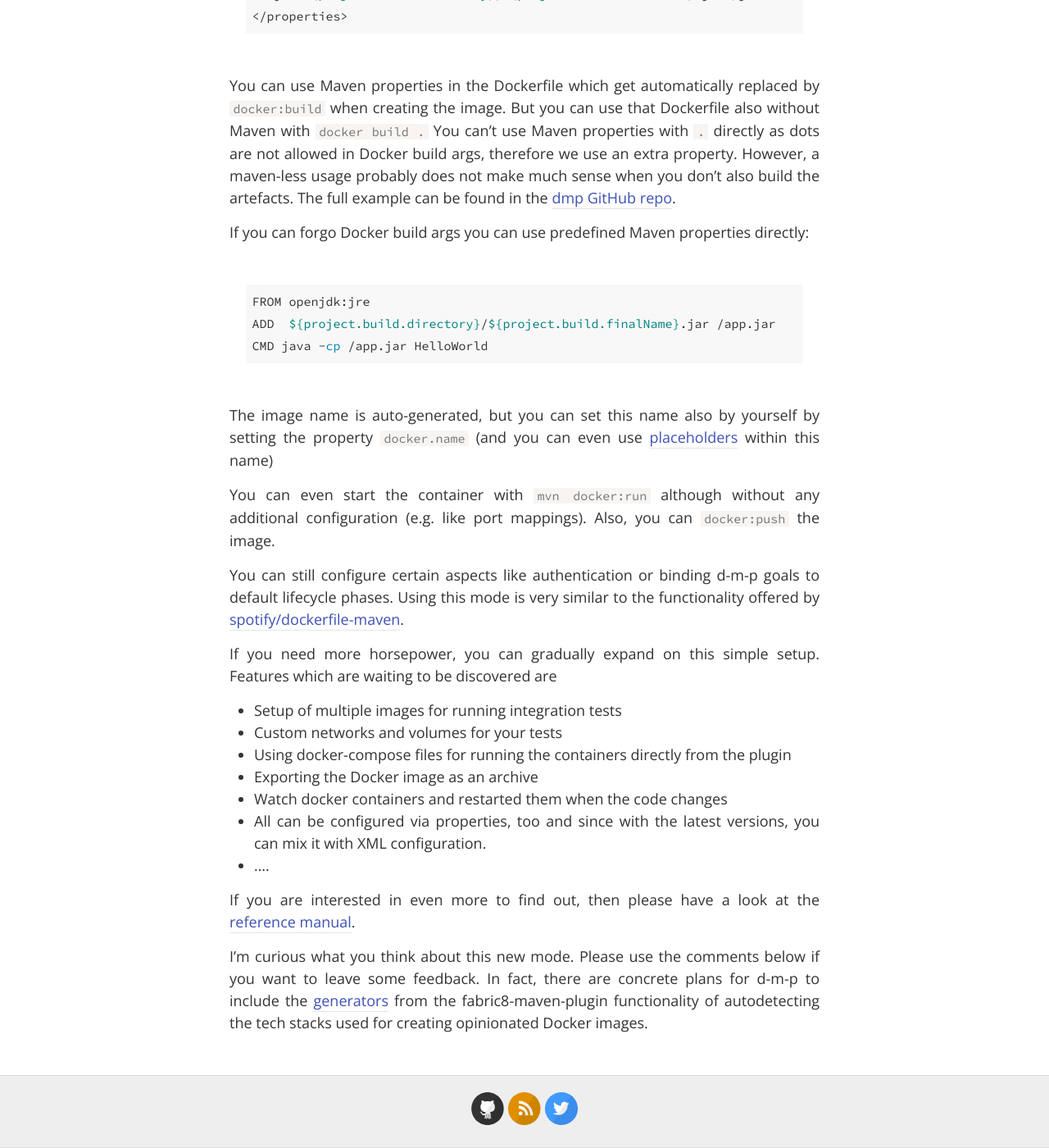
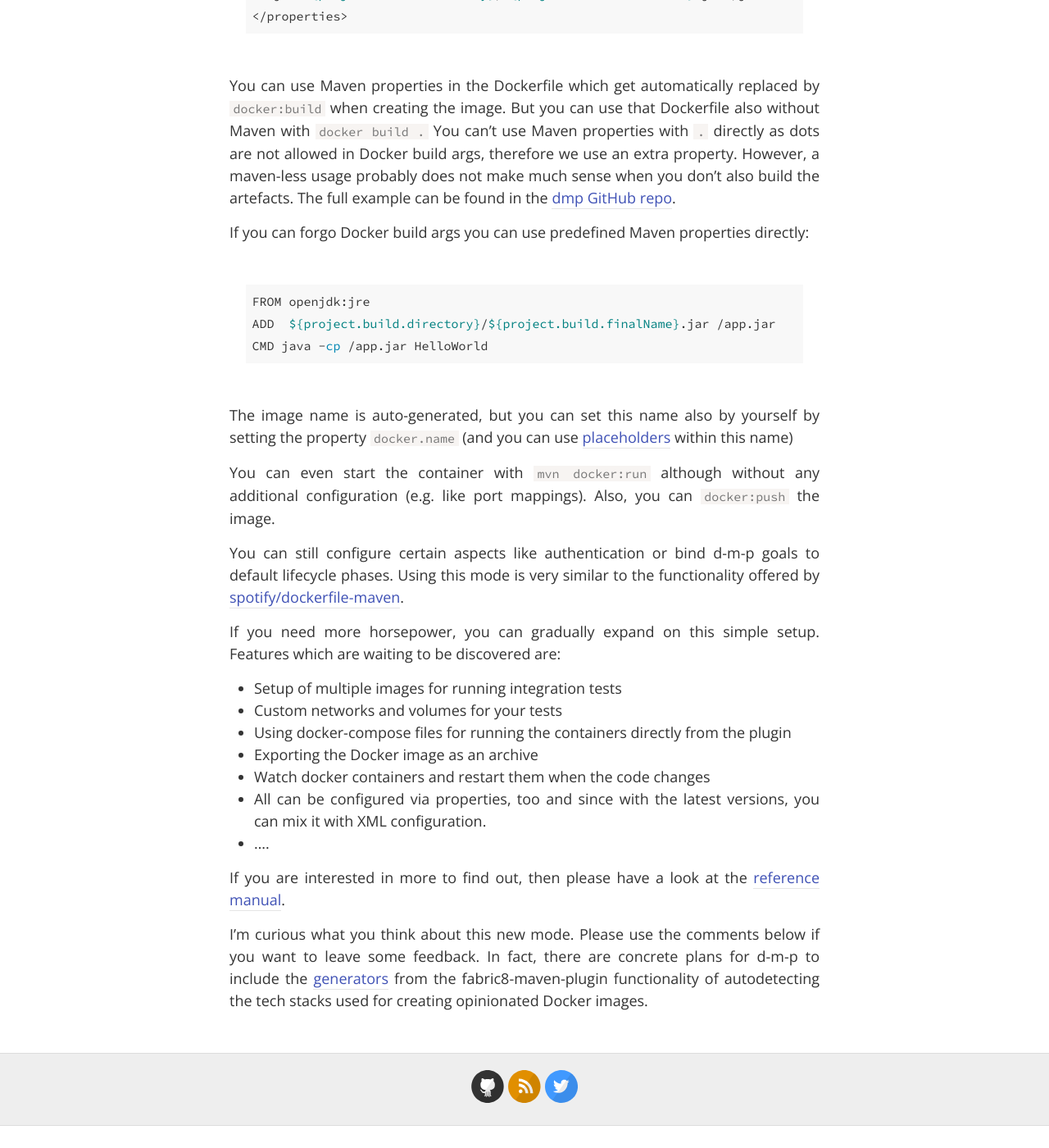
Before and after one commit to rhuss/rhuss.github.io, a Jekyll site: the page built from _posts/2018-04-12-simple-dockerfile-mode-dmp.md, in a window 1280 px wide and 1400 px high, scrolled down 2311 px. Shown: the whole window at 82% size. Built offline with Jekyll 4.4.1, drawn with Linux system fonts in a browser that asks for light colours; nearby versions of some CDN libraries; comment, search, counter and statistics services are not loaded; after the commit the page ends 3684 px from its top, so only the background shows below that.

Commit message:
chore: Minor typo fixes

````diff
--- a/_posts/2018-04-12-simple-dockerfile-mode-dmp.md
+++ b/_posts/2018-04-12-simple-dockerfile-mode-dmp.md
@@ -94,26 +94,26 @@ ADD  ${project.build.directory}/${project.build.finalName}.jar /app.jar
 CMD java -cp /app.jar HelloWorld
 ```
 
-The image name is auto-generated, but you can set this name also by yourself by setting the property `docker.name` (and you can even use [placeholders][dmp-placeholders] within this name)
+The image name is auto-generated, but you can set this name also by yourself by setting the property `docker.name` (and you can use [placeholders][dmp-placeholders] within this name)
 
 You can even start the container with `mvn docker:run` although without any additional configuration (e.g. like port mappings).
 Also, you can `docker:push` the image.
 
-You can still configure certain aspects like authentication or binding d-m-p goals to default lifecycle phases.
+You can still configure certain aspects like authentication or bind d-m-p goals to default lifecycle phases.
 Using this mode is very similar to the functionality offered by [spotify/dockerfile-maven][spotify-dockerfile-maven].
 
 If you need more horsepower, you can gradually expand on this simple setup.
-Features which are waiting to be discovered are
+Features which are waiting to be discovered are:
 
 * Setup of multiple images for running integration tests
 * Custom networks and volumes for your tests
 * Using docker-compose files for running the containers directly from the plugin
 * Exporting the Docker image as an archive
-* Watch docker containers and restarted them when the code changes
+* Watch docker containers and restart them when the code changes
 * All can be configured via properties, too and since with the latest versions, you can mix it with XML configuration.
 * ....
 
-If you are interested in even more to find out, then please have a look at the [reference manual][dmp-manual].
+If you are interested in more to find out, then please have a look at the [reference manual][dmp-manual].
 
 I'm curious what you think about this new mode.
 Please use the comments below if you want to leave some feedback.
````
Also changed, not shown: other parts of _posts/2018-04-12-simple-dockerfile-mode-dmp.md (+1 -1 lines).
